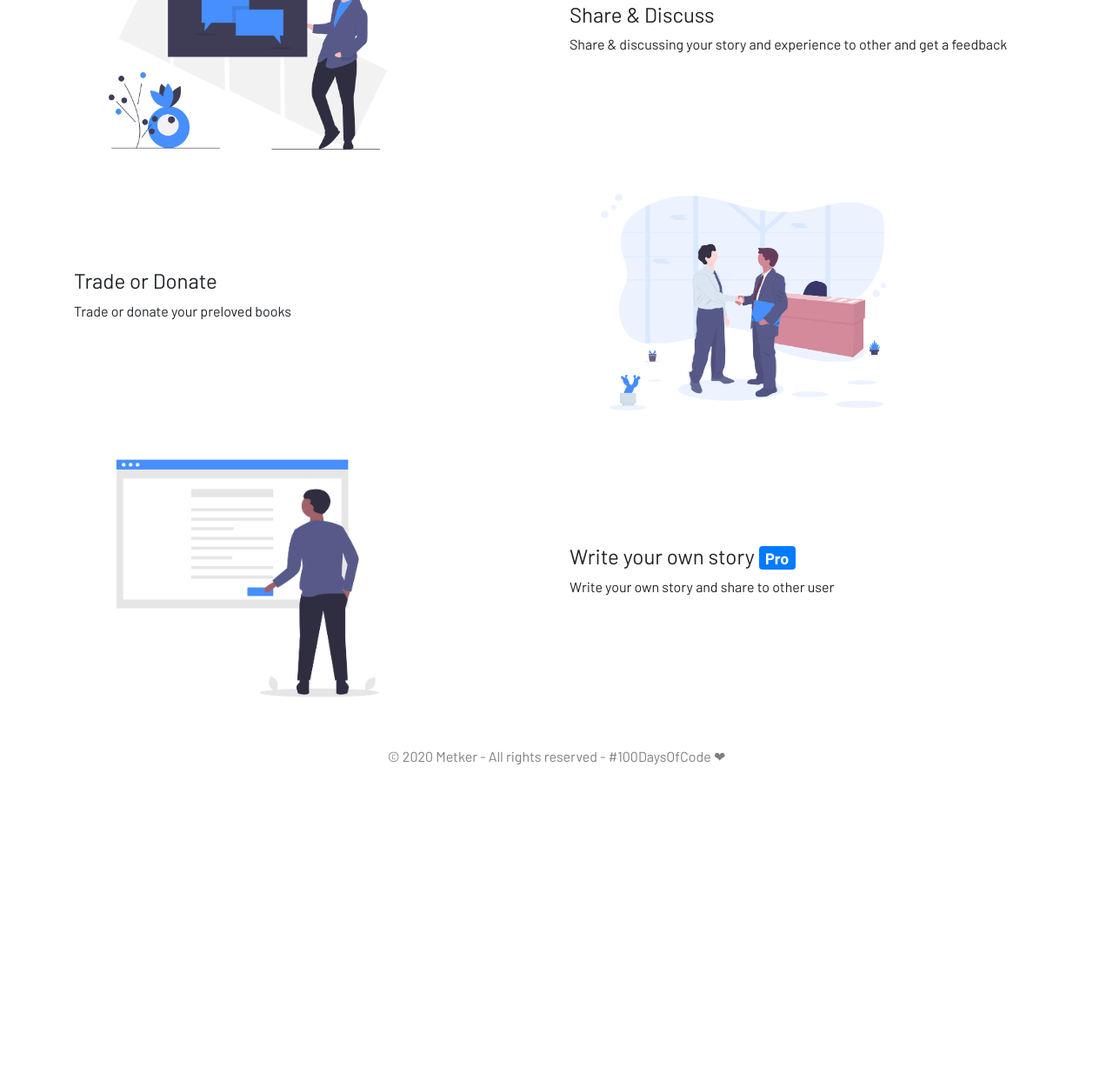
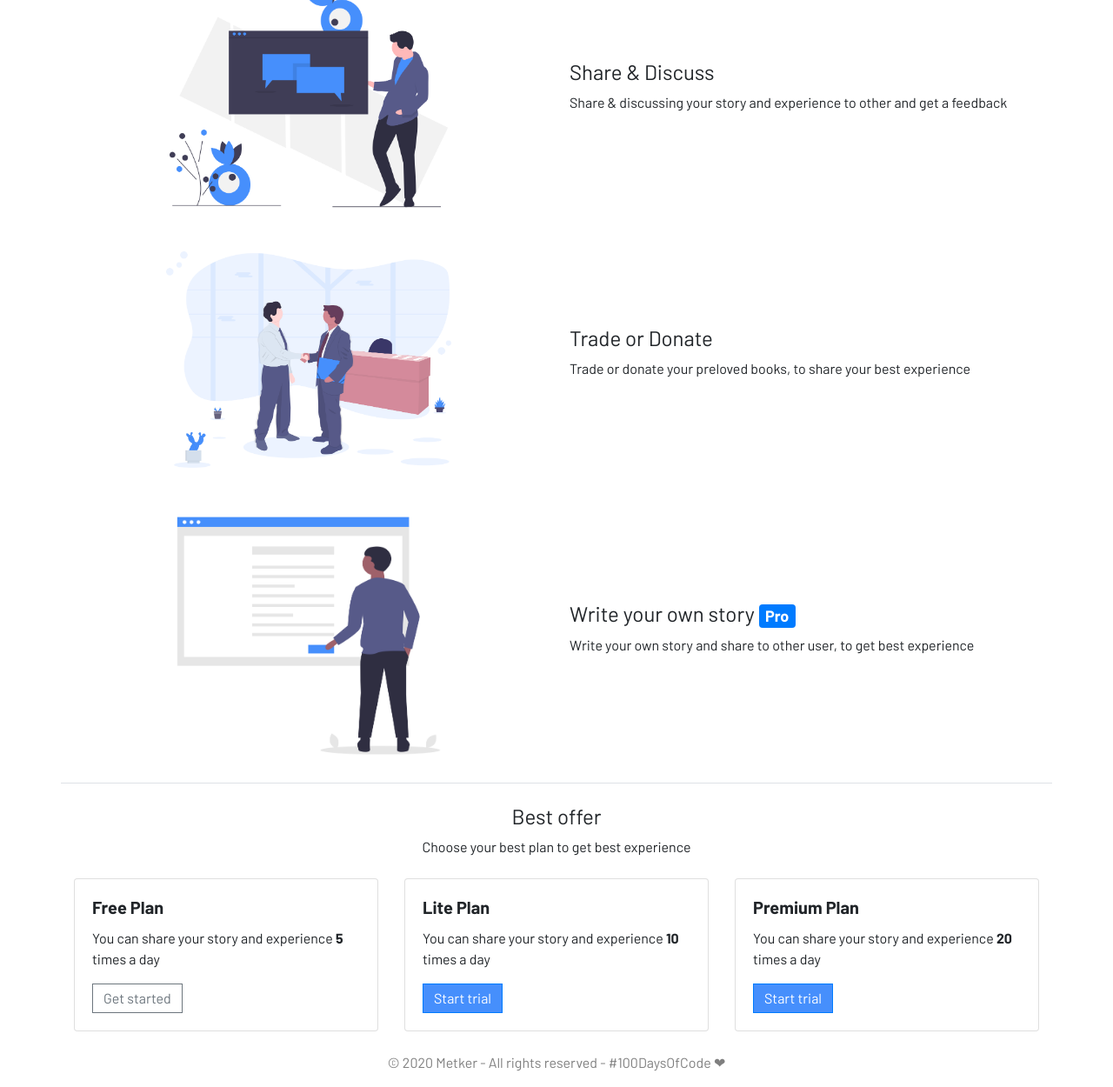
Before and after one commit to metkerr/bootstrap101-readto-bookstory, a plain HTML site: page index.html in a window 1280 px wide. Shown: the part 665-1915 px from the top of the page at 87% size. Before the commit the page ends 1563 px from the top, so only its background shows below. Drawn offline with nearby package versions, Linux system fonts and the light colour scheme.

Commit message:
set mobile responsive design and add pricing-card section

```diff
--- a/index.html
+++ b/index.html
@@ -11,7 +11,6 @@
     <link href="https://fonts.googleapis.com/css?family=Pacifico&display=swap" rel="stylesheet">
 </head>
 <body>
-    <nav>
       <div class="container">
           <nav class="navbar navbar-expand-lg navbar-light">
               <a class="navbar-brand readto-logo" href="#">Readto</a>
@@ -29,52 +28,91 @@
                   <li class="nav-item align-self-center">
                     <a class="nav-link" href="#">Blog</a>
                   </li>
-                    <a class="btn m-1 px-4 btn-secondary" href="#">Sign In</a>
+                  <a class="btn m-1 px-4 btn-outline-secondary" href="#">Sign In</a>
                   <a class="btn m-1 px-4 btn-primary" href="#">Join Us</a>
                 </ul>
               </div>
             </nav>
       </div>
-    </nav>
-    <header>
+    <header class="border-bottom mt-4">
         <div class="container">
-            <div class="row">
+            <div class="row mb-5 text-center text-md-left">
                 <div class="col align-self-center">
                     <h1>Your Reading Comunity</h1>
                     <h5 class="mt-1">Join us and explore reading universe</h5>
-                    <a class="btn mt-2 px-4 btn-primary" href="#">Explore together</a>
+                    <a class="btn mt-2 px-4 btn-primary" href="#">Explore</a>
                 </div>
-                <div class="col d-none d-xl-block d-lg-block">
-                    <img src="img/clip-education.png" width="550" alt="">
+                <div class="col d-none d-sm-none d-md-block">
+                    <img class="mw-100" src="img/clip-education.png" alt="reading person">
                 </div>
             </div>
         </div>
     </header>
-    <section class="container mt-4">
+    <section class="border-bottom container mt-4">
       <div class="text-center">
         <h2>The best place to share your story</h2>
         <p>Readto let you and other to share your story about your reading experience</p>
       </div>
       <div>
         <div class="row">
-          <div class="col d-none d-xl-block d-lg-block"><img src="img/undraw_online_discussion_5wgl.png" width="400" alt=""></div>
-          <div class="col align-self-center">
+          <div class="col-12 col-md-6 d-flex justify-content-center">
+            <img src="img/undraw_online_discussion_5wgl.png" width="400" alt="">
+          </div>
+          <div class="col-12 text-center text-md-left col-md-6 align-self-center">
             <h4>Share & Discuss</h4>
             <p>Share & discussing your story and experience to other and get a feedback</p>
           </div>
         </div>
         <div class="row">
-          <div class="col align-self-center">
+          <div class="col-12 col-md-6 d-flex justify-content-center"><img src="img/undraw_business_deal_cpi9.png" width="400" alt=""></div>
+          <div class="col-12 text-center text-md-left col-md-6 align-self-center">
             <h4>Trade or Donate</h4>
-            <p>Trade or donate your preloved books</p>
+            <p>Trade or donate your preloved books, to share your best experience</p>
           </div>
-          <div class="col d-none d-xl-block d-lg-block"><img src="img/undraw_business_deal_cpi9.png" width="400" alt=""></div>
+          <!-- <div class="col d-none d-md-block"><img src="img/undraw_business_deal_cpi9.png" width="400" alt=""></div> -->
         </div>
         <div class="row">
-          <div class="col d-none d-xl-block d-lg-block"><img src="img/undraw_publish_article_icso.png" width="400" alt=""></div>
-          <div class="col align-self-center">
+          <div class="col-12 col-md-6 d-flex justify-content-center"><img src="img/undraw_publish_article_icso.png"
+             width="400vw" alt=""></div>
+          <div class="col-12 col-md-6 text-center text-md-left align-self-center">
             <h4>Write your own story <span class="badge badge-primary">Pro</span></h4>
-            <p>Write your own story and share to other user</p>
+            <p>Write your own story and share to other user, to get best experience</p>
+          </div>
+        </div>
+      </div>
+    </section>
+
+    <section class="pricing-card container mt-4">
+      <div class="text-center">
+        <h4>Best offer</h4>
+        <p>Choose your best plan to get best experience</p>
+      </div>
+      <div class="row">
+        <div class="col-md-4 mt-2">
+          <div class="card">
+            <div class="card-body">
+              <h5 class="card-title font-weight-bold">Free Plan</h5>
+              <p class="card-text">You can share your story and experience <strong>5</strong> times a day</p>
+              <a href="#" class="btn btn-outline-secondary">Get started</a>
+            </div>
+          </div>
+        </div>
+        <div class="col-md-4 mt-2">
+          <div class="card">
+            <div class="card-body">
+              <h5 class="card-title font-weight-bold">Lite Plan</h5>
+              <p class="card-text">You can share your story and experience <strong>10</strong> times a day</p>
+              <a href="#" class="btn btn-primary">Start trial</a>
+            </div>
+          </div>
+        </div>
+        <div class="col-md-4 mt-2">
+          <div class="card">
+            <div class="card-body">
+              <h5 class="card-title font-weight-bold">Premium Plan</h5>
+              <p class="card-text">You can share your story and experience <strong>20</strong> times a day</p>
+              <a href="#" class="btn btn-primary">Start trial</a>
+            </div>
           </div>
         </div>
       </div>
```
Lines whose indentation alone changed are shown as unchanged.
